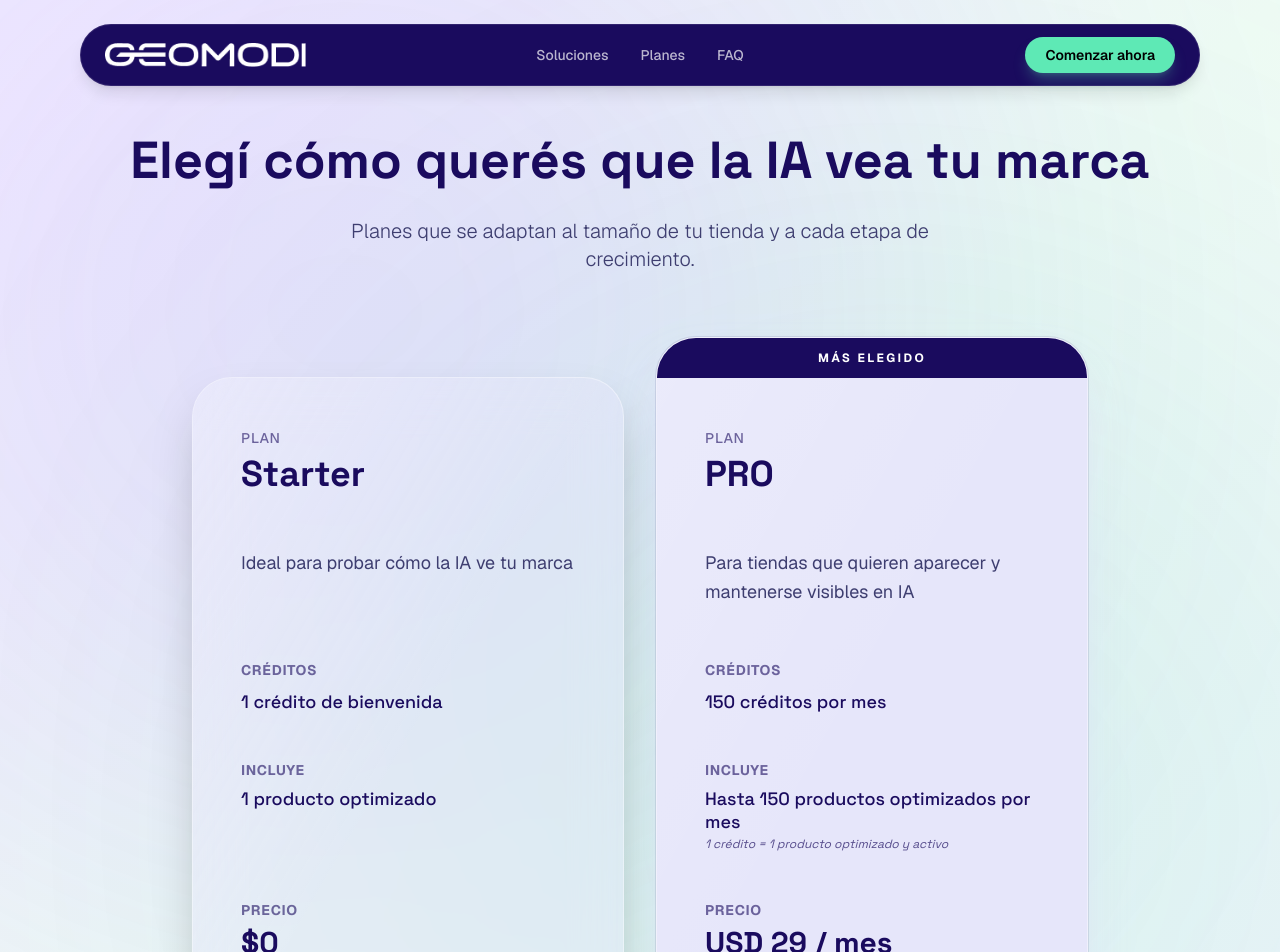
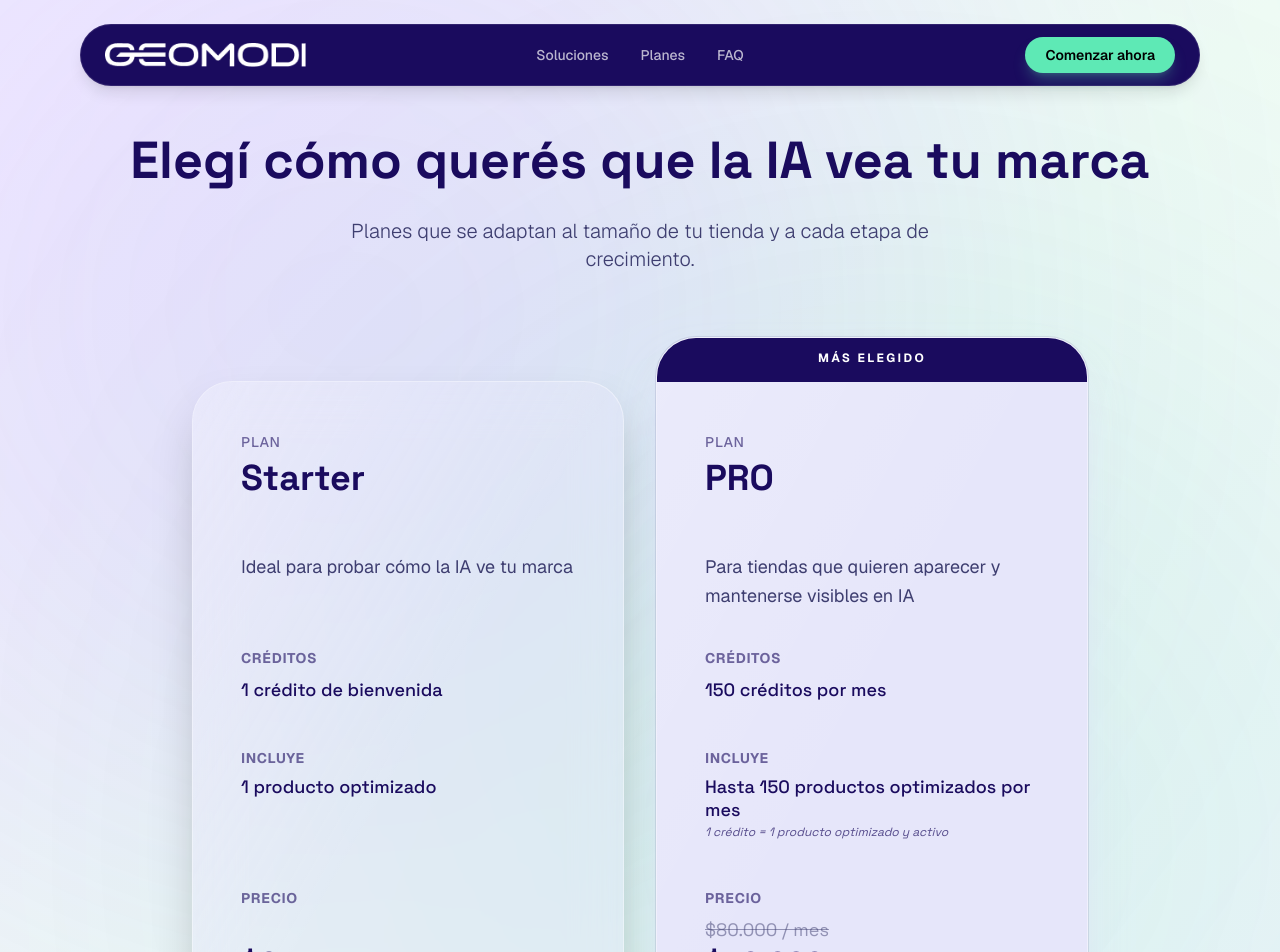
Before and after one commit to luchimbo/geomodi-landing, a Next.js app: page /pricing in a window 1280 px wide. Shown: the top 952 px of the page. Built offline with nearby package versions, Linux system fonts and the light colour scheme; no server answers.

Commit message:
feat: add promotional price

```diff
--- a/src/app/pricing/page.js
+++ b/src/app/pricing/page.js
@@ -25,7 +25,8 @@ export default function PricingPage() {
             name: "PRO",
             description: "Para tiendas que quieren aparecer y mantenerse visibles en IA",
             credits: "150 créditos por mes",
-            price: "USD 29 / mes",
+            originalPrice: "$80.000 / mes",
+            price: "$39.999 por mes",
             includes: "Hasta 150 productos optimizados por mes",
             note: "1 crédito = 1 producto optimizado y activo",
             buttonText: "Suscribirme ahora",
@@ -95,7 +96,7 @@ export default function PricingPage() {
                             Planes que se adaptan al tamaño de tu tienda y a cada etapa de crecimiento.
                         </motion.p>
 
-                        <div className="grid grid-cols-1 md:grid-cols-2 gap-12 md:gap-8 max-w-4xl mx-auto items-end">
+                        <div className="grid grid-cols-1 md:grid-cols-2 gap-12 md:gap-8 max-w-4xl mx-auto items-stretch">
                             {plans.map((plan, index) => (
                                 <motion.div
                                     key={plan.name}
@@ -105,7 +106,7 @@ export default function PricingPage() {
                                     className={`group relative flex flex-col rounded-[2.5rem] overflow-hidden shadow-2xl transition-all hover:translate-y-[-8px] backdrop-blur-xl border border-white/40 ${plan.highlight
                                         ? "bg-[#E6E6FA] ring-1 ring-[#1A0B5E]/10 z-20 shadow-violet-200/50"
                                         : "bg-[#E6E6FA]/40 hover:bg-[#E6E6FA]/60 z-10"
-                                        }`}
+                                        } ${!plan.tag ? "md:mt-[44px]" : ""}`}
                                 >
                                     {/* Gloss Reflection */}
                                     <div className="absolute inset-0 bg-gradient-to-br from-white/40 via-transparent to-transparent opacity-50 pointer-events-none" />
@@ -114,7 +115,7 @@ export default function PricingPage() {
                                     <div className="absolute -inset-full top-0 block h-full w-1/2 -skew-x-12 bg-gradient-to-r from-transparent to-white opacity-20 group-hover:animate-shine transition-all duration-700" />
 
                                     {plan.tag && (
-                                        <div className="bg-[#1A0B5E] text-white py-3 text-xs font-bold tracking-[0.2em] uppercase relative z-10 w-full text-center">
+                                        <div className="bg-[#1A0B5E] text-white py-3 text-xs font-bold tracking-[0.2em] uppercase relative z-10 w-full text-center h-[44px]">
                                             {plan.tag}
                                         </div>
                                     )}
@@ -126,7 +127,7 @@ export default function PricingPage() {
                                                 <h2 className="text-4xl font-bold font-space mt-1">{plan.name}</h2>
                                             </div>
 
-                                            <div className="min-h-[80px] mb-8">
+                                            <div className="min-h-[80px] mb-4">
                                                 <p className="text-lg text-[#3E3E70] leading-relaxed">
                                                     {plan.description}
                                                 </p>
@@ -149,6 +150,13 @@ export default function PricingPage() {
                                             </div>
                                             <div>
                                                 <h4 className="text-sm font-bold uppercase tracking-wider mb-2 opacity-60">Precio</h4>
+                                                {plan.originalPrice ? (
+                                                    <p className="text-lg line-through text-[#3E3E70]/50 font-space mb-1">
+                                                        {plan.originalPrice}
+                                                    </p>
+                                                ) : (
+                                                    <div className="text-lg font-space mb-1 h-[28px]" />
+                                                )}
                                                 <p className="text-3xl font-bold font-space leading-none">{plan.price}</p>
                                             </div>
                                         </div>
```
